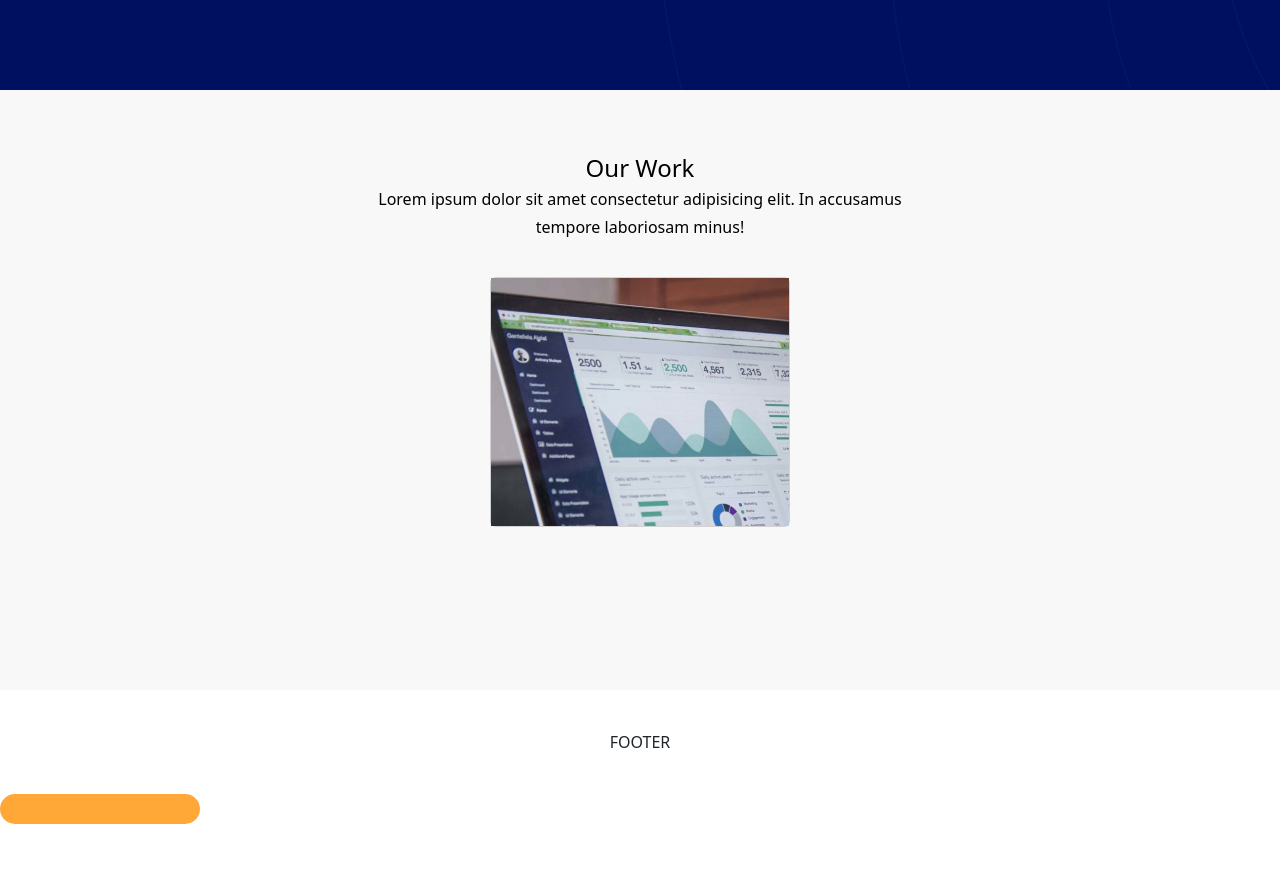
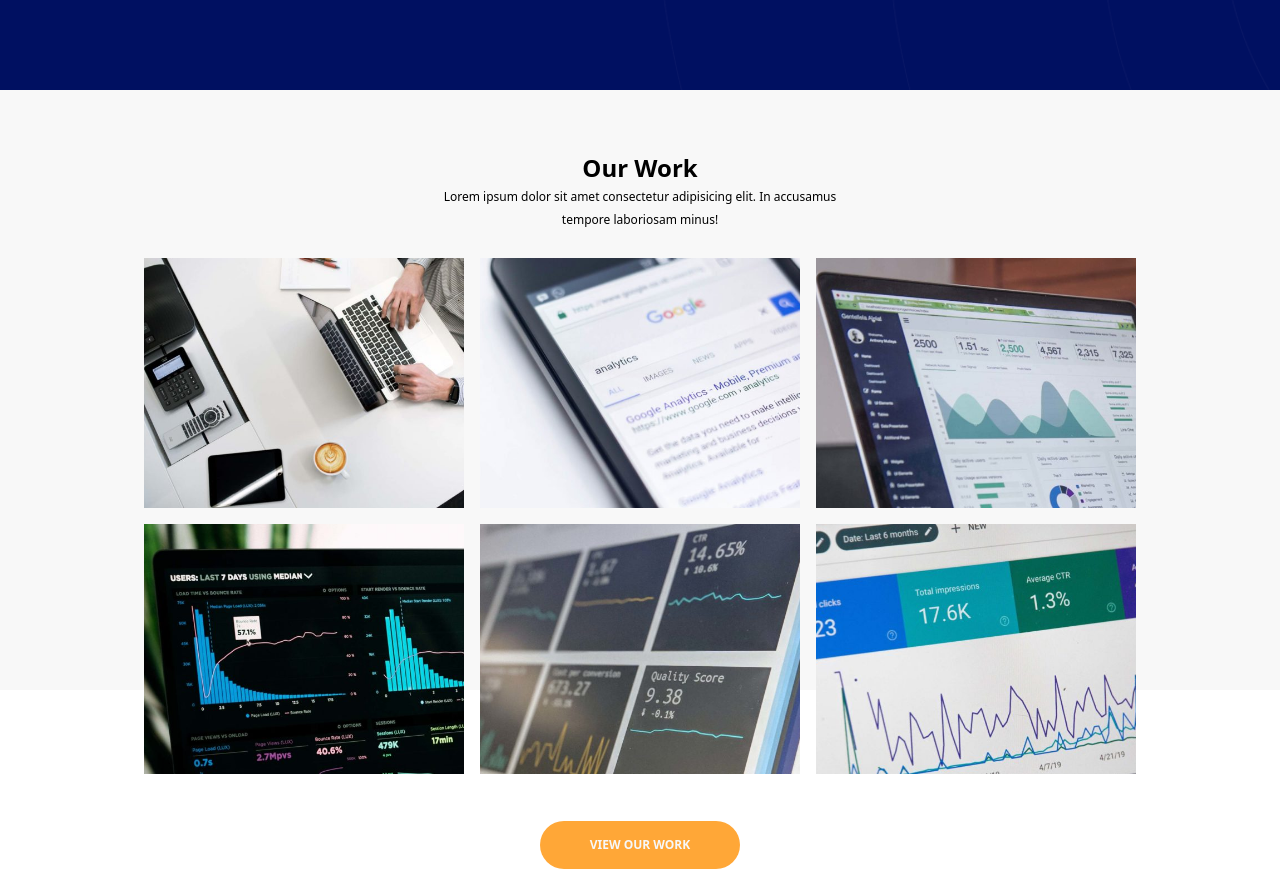
Before and after one commit to SimonaCaruso87/proj-html-vuejs, a Vue app: page / in a window 1280 px wide. Shown: the part 2240-3133 px from the top of the page. Before the commit the page ends 3064 px from the top, so only its background shows below. Built offline with nearby package versions, Linux system fonts and the light colour scheme.

Commit message:
Edit button and section our work

```diff
--- a/src/App.vue
+++ b/src/App.vue
@@ -43,7 +43,6 @@ export default{
 
 <FooterComponent />
 
-<ButtonComponent />
 
 
 </template>
--- a/src/components/ButtonComponent.vue
+++ b/src/components/ButtonComponent.vue
@@ -29,7 +29,6 @@ export default{
 
     <button class="btn button-orange  orange rounded-5" type="button">{{ textButton }}</button>
 
-
 </template>
 
 <style lang="scss" scoped>
--- a/src/components/HeaderComponent.vue
+++ b/src/components/HeaderComponent.vue
@@ -58,7 +58,7 @@ export default{
     <!-- Navbar -->
             <div class="logo"><img src="../assets/img/logo_seo_1x.png" alt="Logo"></div>
     <!-- Menu Navbar -->
-            <ul class="navbar-nav menu d-inline-block text-light navbar-hover">
+            <ul class="navbar-nav menu d-inline-block text-light">
     <!-- Array element menu -->
                 <template v-for="(link , i ) in linkNavbar" :key="i">
                     <li v-if="link.button == false" class="nav-item">
@@ -110,13 +110,15 @@ header{
 
             transition: all 0.1s ease;
         }
+        .navbar-nav{
+            transition: all 0.7s ease-in-out;
+        }
         .menu li:hover{
             color:$fourth-color-text;
         }
-        .navbar-hover:hover{
+        .navbar-nav:hover{
             background-color: #001061a2;
 
-            transition: all 1s ease-in-out;
         }
         .fs-button{
             font-size: 11px;
--- a/src/components/SectionOurWorkComponent.vue
+++ b/src/components/SectionOurWorkComponent.vue
@@ -1,22 +1,50 @@
 <script>
 
 import { store } from '../store.js';
+import ButtonComponent from './ButtonComponent.vue';
+
 
 export default{
     name: "SectionOurWorkComponent",
+    components:{
+        ButtonComponent
+    },
     data(){
         return{
           store ,
           imgArray:[
             {
-              textImg:" "
+              textImg:"../assets/img/case-study-gallery-3-1-600x450.jpg"
+
+            },
+            {
+              textImg:"../assets/img/case-study-gallery-2-600x450.jpg"
+
+            },
+            {
+              textImg:"../assets/img/case-study-gallery-1-1-600x450.jpg"
+
+            },
+            {
+              textImg:"../assets/img/case-study-gallery-4-1-600x450.jpg"
+
+            },
+            {
+              textImg:"../assets/img/case-study-gallery-5-1-600x450.jpg"
+
+            },
+            {
+              textImg:"../assets/img/case-study-gallery-6-1-600x450.jpg"
 
             },
           ]
         }
     },
     methods:{
-
+        getImgPath:(imgSrc) => {
+            return new URL(imgSrc,
+            import.meta.url).href;
+        },
     }
 }
 </script>
@@ -24,17 +52,20 @@ export default{
 <template>
     <section class="p-5">
         <!-- Title Section Main Component Our Work -->
-        <div class="text-center text-black fw-bold pt-3">
-            <h4>Our Work</h4>
-            <h6>Lorem ipsum dolor sit amet consectetur adipisicing elit. In accusamus</h6>
-            <h6>tempore laboriosam minus!</h6>
+        <div class="text-center text-black pt-3">
+            <h4 class="fw-bold" >Our Work</h4>
+            <h6 class="font-size">Lorem ipsum dolor sit amet consectetur adipisicing elit. In accusamus</h6>
+            <h6 class="font-size">tempore laboriosam minus!</h6>
         </div>
         <!-- Container Card -->
-        <div class="container text-center d-flex flex-wrap justify-content-center align-items-center p-3" style="width: 1300px;">
+        <div class="container size" style="width: 1300px;">
         <!-- Numero 6 Card in array -->
-            <div class="card container-card m-3 " style="height:250px; width:300px;">
-                <img src="../assets/img/case-study-gallery-1-1-600x450.jpg" alt="blog-post" class="h-100 object-fit-cover">
+            <div v-for="(image , i) in imgArray" :key="i" class="card container-card m-2" style="height:250px; width:320px; border:0px;">
+                <img :src="getImgPath(image.textImg)" alt="blog-post" class="h-100 object-fit-cover">
             </div>
+        </div>
+        <div class="d-flex justify-content-center p-4" >
+            <ButtonComponent :textButton="'VIEW OUR WORK'"/>
         </div>
     </section>
 </template>
@@ -50,8 +81,7 @@ section{
     height: 600px;
 
     .font-size{
-       font-size: 11px;
-       word-spacing: 4px;
+       font-size: 12px;
     }
 
     .font-section{
@@ -60,6 +90,14 @@ section{
         height: 50px;
     }
 
+    .size{
+        text-align: center;
+        display:flex;
+        flex-wrap: wrap;
+        justify-content:center;
+        align-items:center;
+        padding:15px;
+    }
 }
 
 </style>
```
